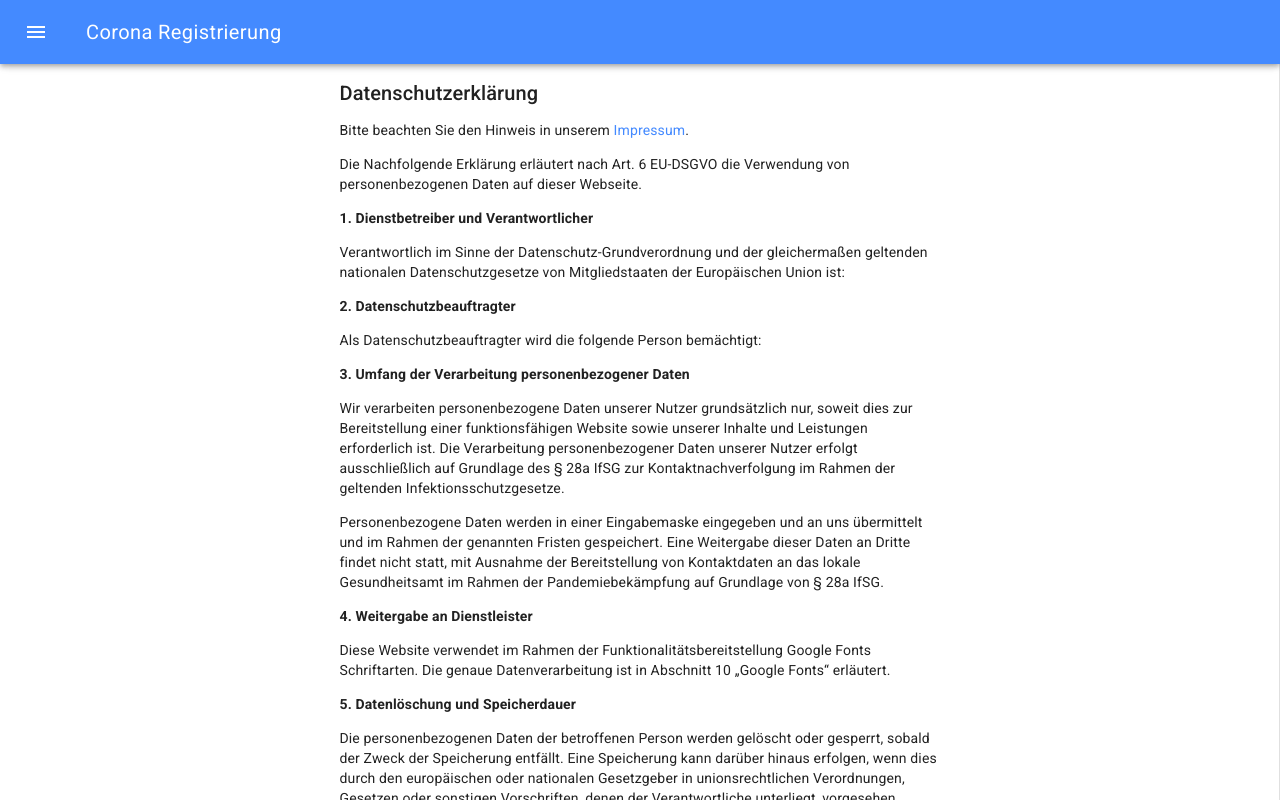
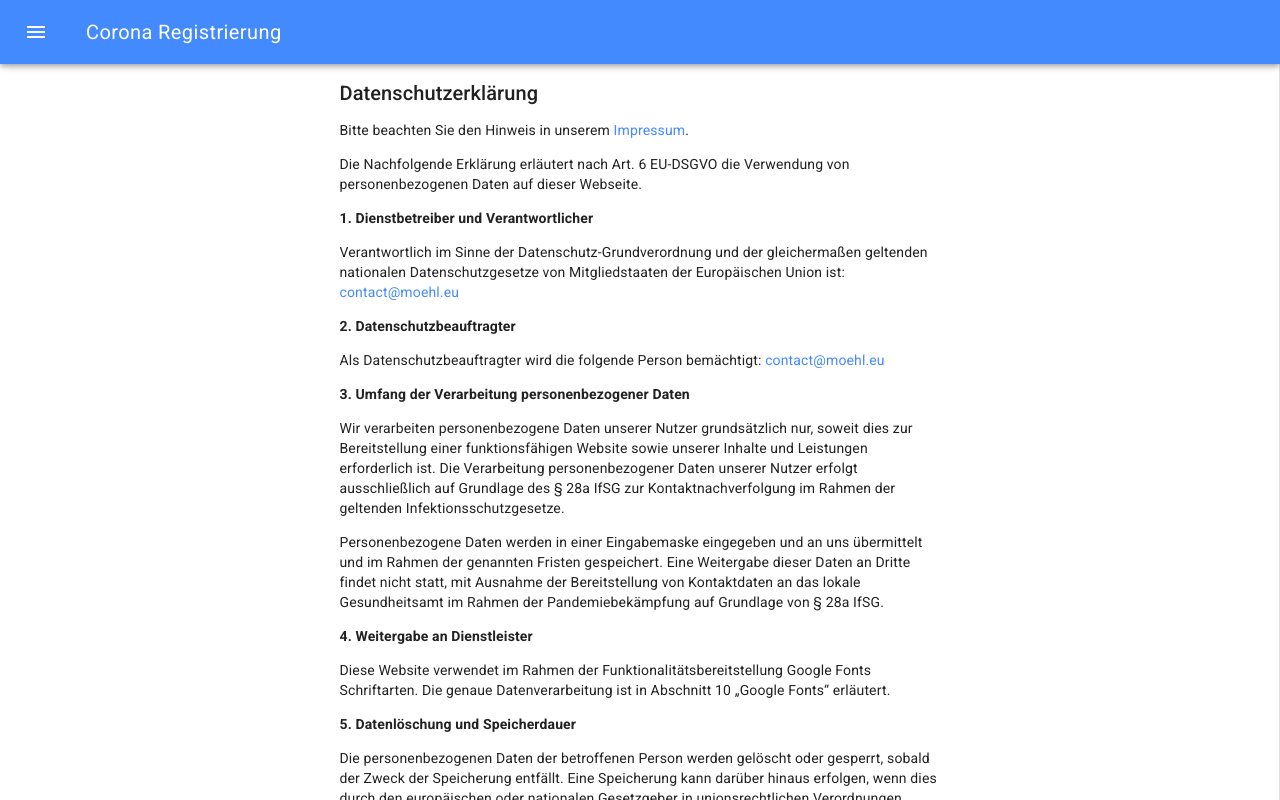
Before and after one commit to maxmoehl/ibait18-se-project-frontend, a Vue app: page /privacy in a window 1280 px wide. Shown: the top 800 px of the page. Built offline with nearby package versions, Linux system fonts and the light colour scheme; no server answers.

Commit message:
add contact email

```diff
--- a/src/views/Privacy.vue
+++ b/src/views/Privacy.vue
@@ -11,11 +11,11 @@
     <p><b>1. Dienstbetreiber und Verantwortlicher</b></p>
     <p>
       Verantwortlich im Sinne der Datenschutz-Grundverordnung und der gleichermaßen geltenden nationalen
-      Datenschutzgesetze von Mitgliedstaaten der Europäischen Union ist:
+      Datenschutzgesetze von Mitgliedstaaten der Europäischen Union ist: <a href="mailto:contact@moehl.eu">contact@moehl.eu</a>
     </p>
     <p><b>2. Datenschutzbeauftragter</b></p>
     <p>
-      Als Datenschutzbeauftragter wird die folgende Person bemächtigt:
+      Als Datenschutzbeauftragter wird die folgende Person bemächtigt: <a href="mailto:contact@moehl.eu">contact@moehl.eu</a>
     </p>
     <p><b>3. Umfang der Verarbeitung personenbezogener Daten</b></p>
     <p>
```
